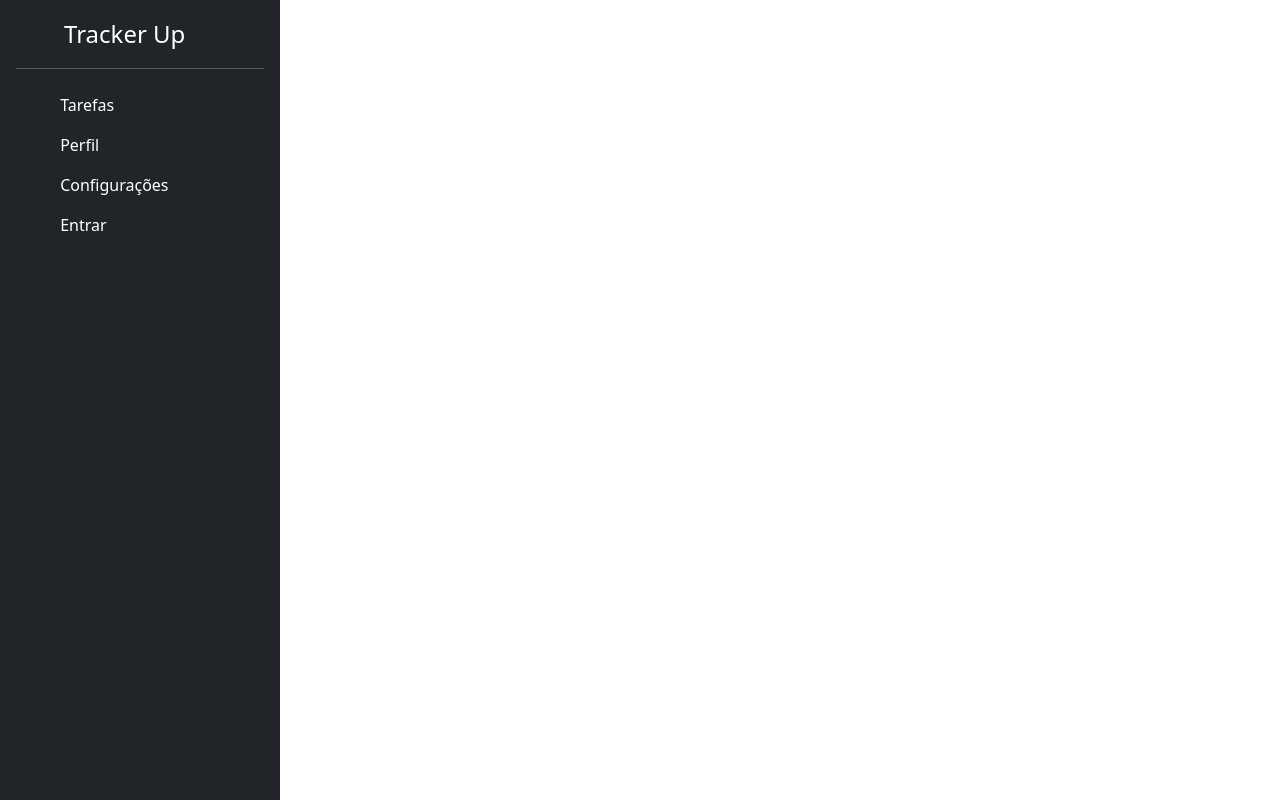
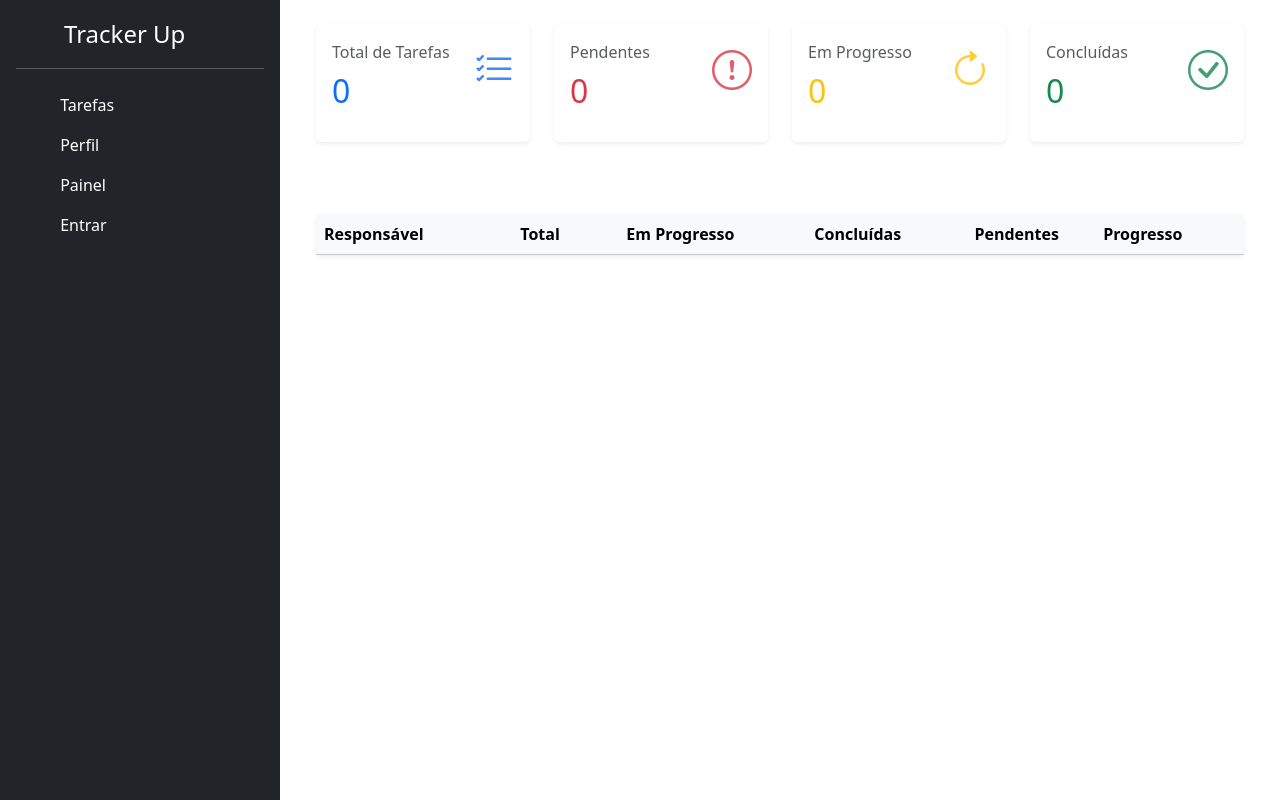
Before and after one commit to e-nayR/task-tracker, a Vue app: page /page/dashboard in a window 1280 px wide. Built offline with nearby package versions, Linux system fonts and the light colour scheme.

Commit message:
feat: ver tarefas do usuário, ir para tarefas ao logar e painel de tarefas

```diff
--- a/src/components/Header.vue
+++ b/src/components/Header.vue
@@ -29,10 +29,10 @@ function logout() {
         </router-link>
       </li>
       <li>
-        <a href="#" class="nav-link text-white">
+        <router-link to="/page/dashboard" class="nav-link text-white">
           <svg class="bi me-2" width="16" height="16"><use xlink:href="#table"></use></svg>
-          Configurações
-        </a>
+          Painel
+        </router-link>
       </li>
       <li v-if="authStore.currentUser">
         <div class="nav-link text-white" @click.prevent="logout">
--- a/src/components/TaskList.vue
+++ b/src/components/TaskList.vue
@@ -86,20 +86,23 @@ function userTask(id){
 <template>
   <div class="container">
     <div class="col-md-12 col-12 col-sm-12">
-      <div class="card">
+      <div class="card border-0 shadow-sm">
         <div class="table-responsive">
-          <table class="table table-striped">
-            <tbody>
+          <table class="table table-hover mb-0">
+            <thead class="table-light">
               <tr>
-                <th>Tarefa</th>
-                <th>Status</th>
-                <th>Responsável</th>
-                <th>Data Início</th>
-                <th>Data Término</th>
+                <th class="text-center">Responsável</th>
+                <th class="text-center">Tarefa</th>
+                <th class="text-center">Status</th>
+                <th class="text-center">Data Início</th>
+                <th class="text-center">Data Término</th>
                 <th></th>
               </tr>
+            </thead>
+            <tbody>
               <tr v-for="task, t_index in tasks" :key="t_index">
-                <td @click="editField(t_index, 'text')">
+                <td class="text-center">{{ userTask(task.owner) }}</td>
+                <td class="text-center" @click="editField(t_index, 'text')">
                   <template v-if="isEditing(t_index, 'text')">
                     <input
                       type="text"
@@ -115,7 +118,7 @@ function userTask(id){
                     {{ task.text }}
                   </template>
                 </td>
-                <td>
+                <td class="text-center">
                   <div class="dropdown">
                     <button class="dropdown-toggle btn p-0 border-0 bg-transparent" type="button"
                       data-bs-toggle="dropdown">
@@ -132,8 +135,7 @@ function userTask(id){
                     </ul>
                   </div>
                 </td>
-                <td>{{ userTask(task.owner) }}</td>
-                <td @click="editField(t_index, 'date_start')">
+                <td class="text-center" @click="editField(t_index, 'date_start')">
                   <template v-if="isEditing(t_index, 'date_start')">
                     <input
                       type="date"
@@ -149,7 +151,7 @@ function userTask(id){
                     {{ task.date_start != null ? formatDate(task.date_start) : '-' }}
                   </template>
                 </td>
-                <td @click="editField(t_index, 'date_end')">
+                <td class="text-center" @click="editField(t_index, 'date_end')">
                   <template v-if="isEditing(t_index, 'date_end')">
                     <input
                       type="date"
@@ -165,8 +167,8 @@ function userTask(id){
                     {{ task.date_end != null ? formatDate(task.date_end) : '-' }}
                   </template>
                 </td>
-                <td>
-                  <a class="btn btn-danger btn-action" data-toggle="tooltip"
+                <td class="text-center">
+                  <a class="btn btn-sm btn-outline-danger" data-toggle="tooltip"
                     data-confirm="Are You Sure?|This action can not be undone. Do you want to continue?"
                     data-confirm-yes="alert('Deleted')" @click.prevent="removeTask(t_index)"><i class="bi bi-trash"></i></a>
                 </td>
--- a/src/components/UserForm.vue
+++ b/src/components/UserForm.vue
@@ -1,6 +1,8 @@
 <script setup>
 import { ref } from 'vue'
 import { useAuthStore } from '../stores/authStore'
+import { useRouter } from 'vue-router'
+const router = useRouter()
 
 const authStore = useAuthStore();
 
@@ -18,17 +20,20 @@ const username = ref('')
 const stack_selected = ref([])
 
 function onSubmit() {
+    const user_id = Math.floor(Math.random() * 100000)
     emit('add-user', {
-        id: Math.floor(Math.random() * 100000),
+        id: user_id,
         username: username.value,
         email: email.value,
         stack: stack_selected.value
     })
 
-    authStore.login(email.value)
+    authStore.login(user_id)
     email.value = ''
     username.value = ''
     stack_selected.value = []
+
+    router.push('/page/tasks')
 }
 </script>
 
--- a/src/components/UserPerfil.vue
+++ b/src/components/UserPerfil.vue
@@ -1,12 +1,10 @@
 <script setup>
 const props = defineProps({
     stack: {
-        type: Array,
-        required: true
+        type: Array
     },
     user: {
-        type: Object,
-        required: true
+        type: Object
     },
 })
 </script>
--- /dev/null
+++ b/src/pages/DasboardPage.vue
@@ -0,0 +1,139 @@
+<script setup>
+import { computed, ref } from "vue";
+import { useAuthStore } from '../stores/authStore'
+import { useTaskStore } from '../stores/taskStore';
+
+const taskStore = useTaskStore();
+const authStore = useAuthStore();
+
+const users = computed(() => {
+    if (authStore.users) {
+        return authStore.users
+    }else{
+        return []
+    }
+})
+const users_board = ref([])
+const tasks = computed(() => {
+    if (taskStore.tasks) {
+        return taskStore.tasks
+    }else{
+        return []
+    }
+})
+
+
+let total_tasks
+let doing_tasks
+let finished_tasks
+let todo_tasks
+if (tasks.value){
+    const arr_tasks = tasks.value
+    total_tasks = arr_tasks.length
+    doing_tasks = taskStore.tasksByStatus(1, arr_tasks)
+    finished_tasks = taskStore.tasksByStatus(2, arr_tasks)
+    todo_tasks = taskStore.tasksByStatus(0, arr_tasks)
+
+    if(users.value){
+        users.value.forEach(user => {
+            const user_tasks = taskStore.tasksByUser(user.id)
+            const finished = taskStore.tasksByStatus(2, user_tasks)
+            const total_finished = finished ? finished.length : 0
+            const tasks_progress = total_finished/user_tasks.length * 100
+            users_board.value.push({
+                id: user.id,
+                name:user.username,
+                email:user.email,
+                total_tasks: user_tasks.length,
+                todo_tasks:taskStore.tasksByStatus(0, user_tasks),
+                finished_tasks:finished,
+                doing_tasks:taskStore.tasksByStatus(1, user_tasks),
+                progress: tasks_progress
+            })
+        });
+    }
+}else{
+    total_tasks = 0
+    doing_tasks = 0
+    finished_tasks = 0
+    todo_tasks = 0
+}
+
+const metrics = [
+    {title:"Total de Tarefas",icon_class:"bi bi-list-check text-primary",value:total_tasks, value_class:"text-primary mb-3"},
+    {title:"Pendentes",icon_class:"bi bi-exclamation-circle text-danger",value:todo_tasks, value_class:"text-danger mb-3"},
+    {title:"Em Progresso",icon_class:"bi bi-arrow-clockwise text-warning",value:doing_tasks, value_class:"text-warning mb-3"},
+    {title:"Concluídas",icon_class:"bi bi-check-circle text-success",value:finished_tasks, value_class:"text-success mb-3"}
+]
+
+</script>
+<template>
+    <div class="container-fluid">
+        <div class="row mb-5">
+            <div class="col-lg-3 col-md-6 col-sm-12 mb-4" v-for="metric, index in metrics" :key="index">
+                <div class="card border-0 shadow-sm">
+                    <div class="card-body">
+                        <div class="d-flex justify-content-between align-items-start">
+                            <div>
+                                <p class="text-muted mb-2">{{metric.title}}</p>
+                                <h2 :class="metric.value_class">{{metric.value}}</h2>
+                            </div>
+                            <i :class="metric.icon_class" style="font-size: 2.5rem; opacity: 0.8;"></i>
+                        </div>
+                        <!-- <small class="text-muted">
+                            <i class="bi bi-arrow-up text-success"></i> +5 esta semana
+                        </small> -->
+                    </div>
+                </div>
+            </div>
+        </div>
+
+        <div class="mt-5">
+            <div class="card border-0 shadow-sm">
+                <div class="table-responsive">
+                    <table class="table table-hover mb-0">
+                        <thead class="table-light">
+                            <tr>
+                                <th>Responsável</th>
+                                <th class="text-center">Total</th>
+                                <th class="text-center">Em Progresso</th>
+                                <th class="text-center">Concluídas</th>
+                                <th class="text-center">Pendentes</th>
+                                <th>Progresso</th>
+                            </tr>
+                        </thead>
+                        <tbody>
+                            <tr v-for="user in users_board" :key="user.id">
+                                <td>
+                                    <div class="d-flex align-items-center gap-3">
+                                        <div>
+                                            <div class="fw-bold">{{ user.name }}</div>
+                                            <small class="text-muted">{{ user.email }}</small>
+                                        </div>
+                                    </div>
+                                </td>
+                                <td class="text-center">
+                                    <span class="badge bg-primary">{{user.total_tasks}}</span>
+                                </td>
+                                <td class="text-center">
+                                    <span class="badge bg-warning text-dark">{{ user.doing_tasks }}</span>
+                                </td>
+                                <td class="text-center">
+                                    <span class="badge bg-success">{{user.finished_tasks}}</span>
+                                </td>
+                                <td class="text-center">
+                                    <span class="badge bg-danger">{{user.todo_tasks}}</span>
+                                </td>
+                                <td>
+                                    <div class="progress" style="height: 6px;">
+                                        <div class="progress-bar bg-success" :style="{width: user.progress}"></div>
+                                    </div>
+                                </td>
+                            </tr>
+                        </tbody>
+                    </table>
+                </div>
+            </div>
+        </div>
+    </div>
+</template>
--- a/src/routes.js
+++ b/src/routes.js
@@ -1,11 +1,14 @@
 import TaskPage from "./pages/TaskPage.vue";
 import LoginPage from "./pages/LoginPage.vue";
 import PerfilPage from "./pages/PerfilPage.vue";
+import DasboardPage from "./pages/DasboardPage.vue";
 
 const routes = [
+  { path: '/', component: LoginPage },
   { path: '/page/tasks', component: TaskPage },
   { path: '/page/auth', component: LoginPage },
-  { path: '/page/perfil', component: PerfilPage }
+  { path: '/page/perfil', component: PerfilPage },
+  { path: '/page/dashboard', component: DasboardPage }
 ]
 
 export default routes
--- a/src/stores/authStore.js
+++ b/src/stores/authStore.js
@@ -10,8 +10,8 @@ export const useAuthStore = defineStore("auth", () => {
         users.value.push(data)
     }
 
-    function login(email){
-        const user = users.value.find(attr => attr.email === email) || null
+    function login(id){
+        const user = users.value.find(attr => attr.id === id) || null
         currentUser.value = user
     }
 
```
Also changed, not shown: src/pages/PerfilPage.vue (+10 -5 lines), src/stores/taskStore.js (+11 -0 lines), src/components/TaskBoard.vue (added).
